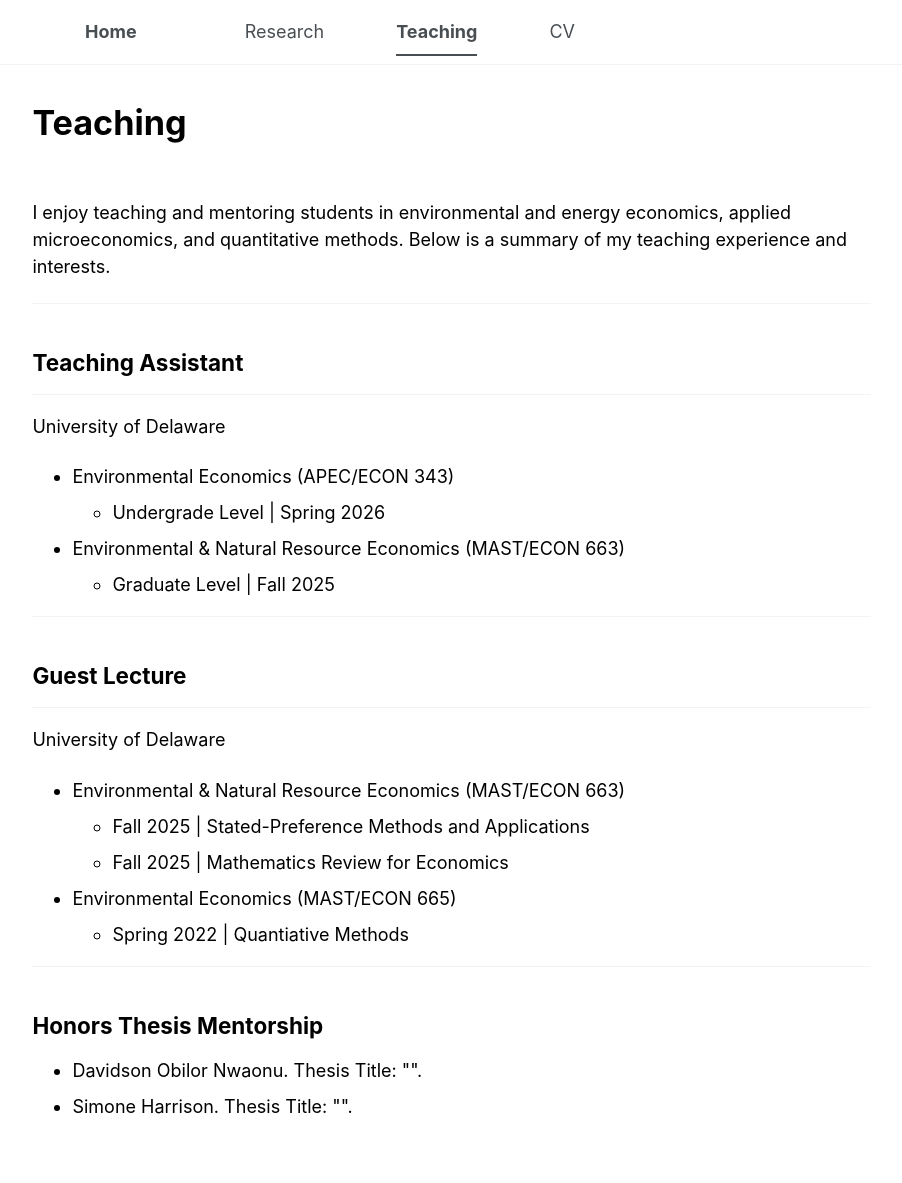
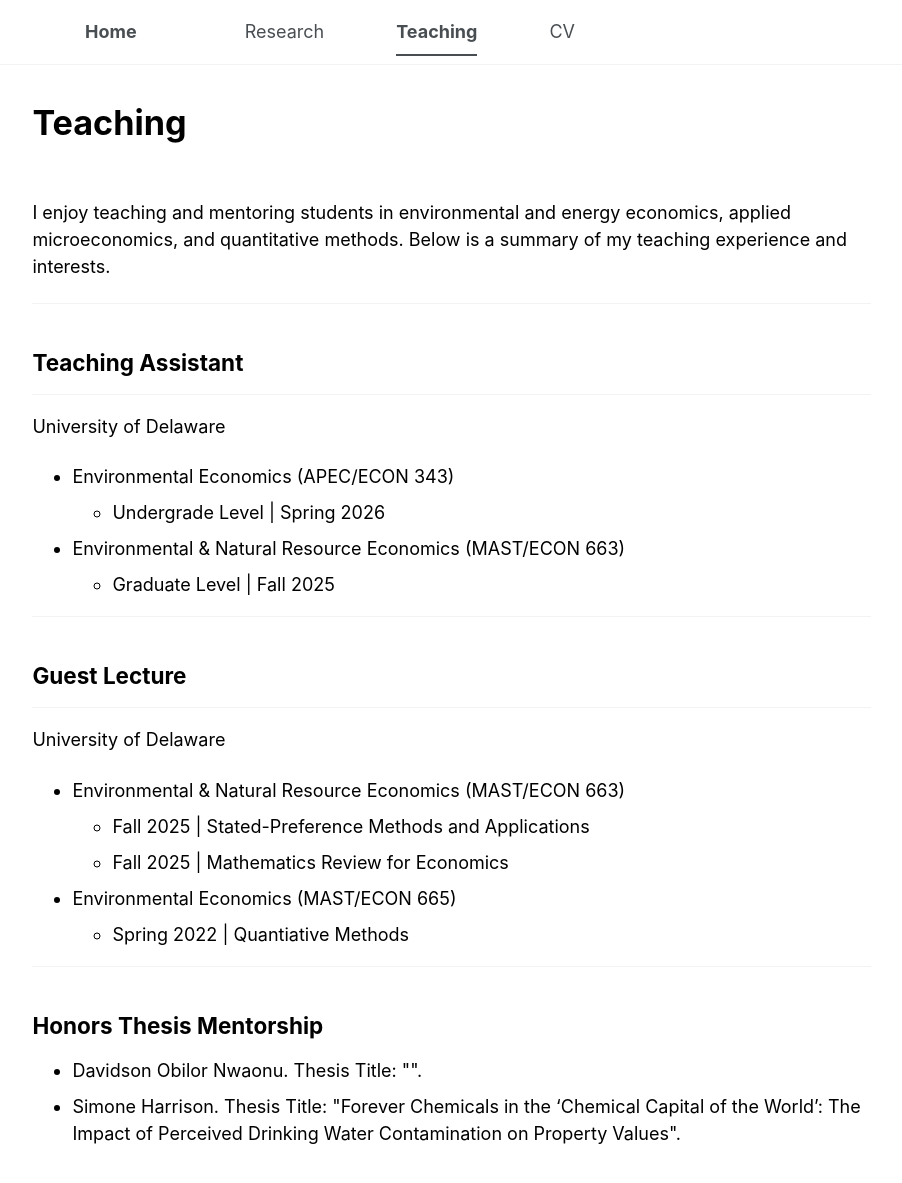
Before and after one commit to sachin-b-badole/sachin-b-badole.github.io, a Jekyll site: the page built from _pages/teaching.html, in a window 1280 px wide and 1363 px high. Shown: the top 1183 px of the window, without its empty margins (301-1203 px from the left). Built offline with Jekyll 4.4.1, drawn with Linux system fonts in a browser that asks for light colours.

Commit message:
Update teaching.html

```diff
--- a/_pages/teaching.html
+++ b/_pages/teaching.html
@@ -51,5 +51,5 @@ classes: single    # optional CSS hook if you want extra styling | classes: wide
 
 <ul>
   <li>Davidson Obilor Nwaonu. Thesis Title: "".</li>
-  <li>Simone Harrison. Thesis Title: "".</li>
+  <li>Simone Harrison. Thesis Title: "Forever Chemicals in the ‘Chemical Capital of the World’: The Impact of Perceived Drinking Water Contamination on Property Values".</li>
 </ul>
```
